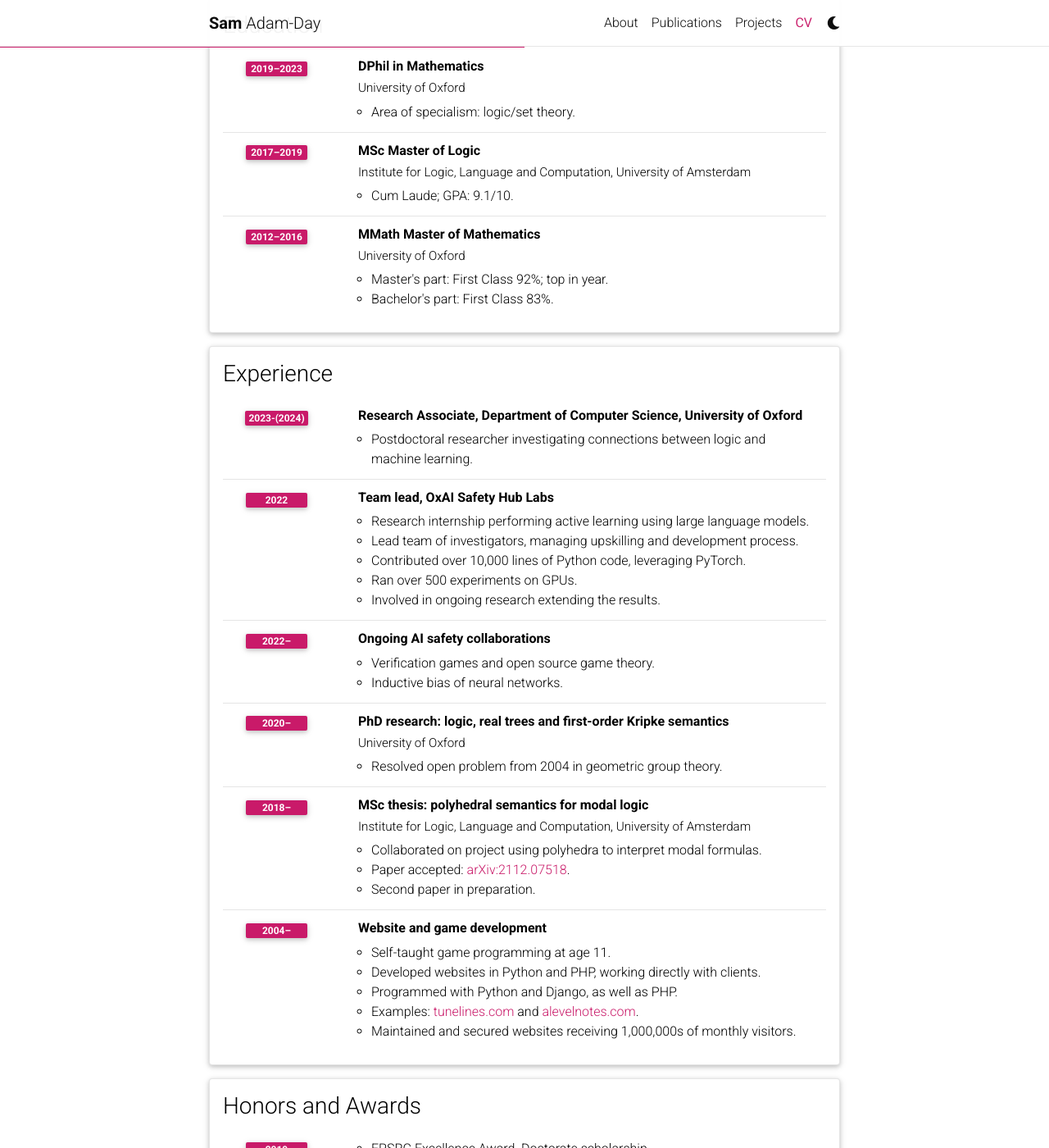
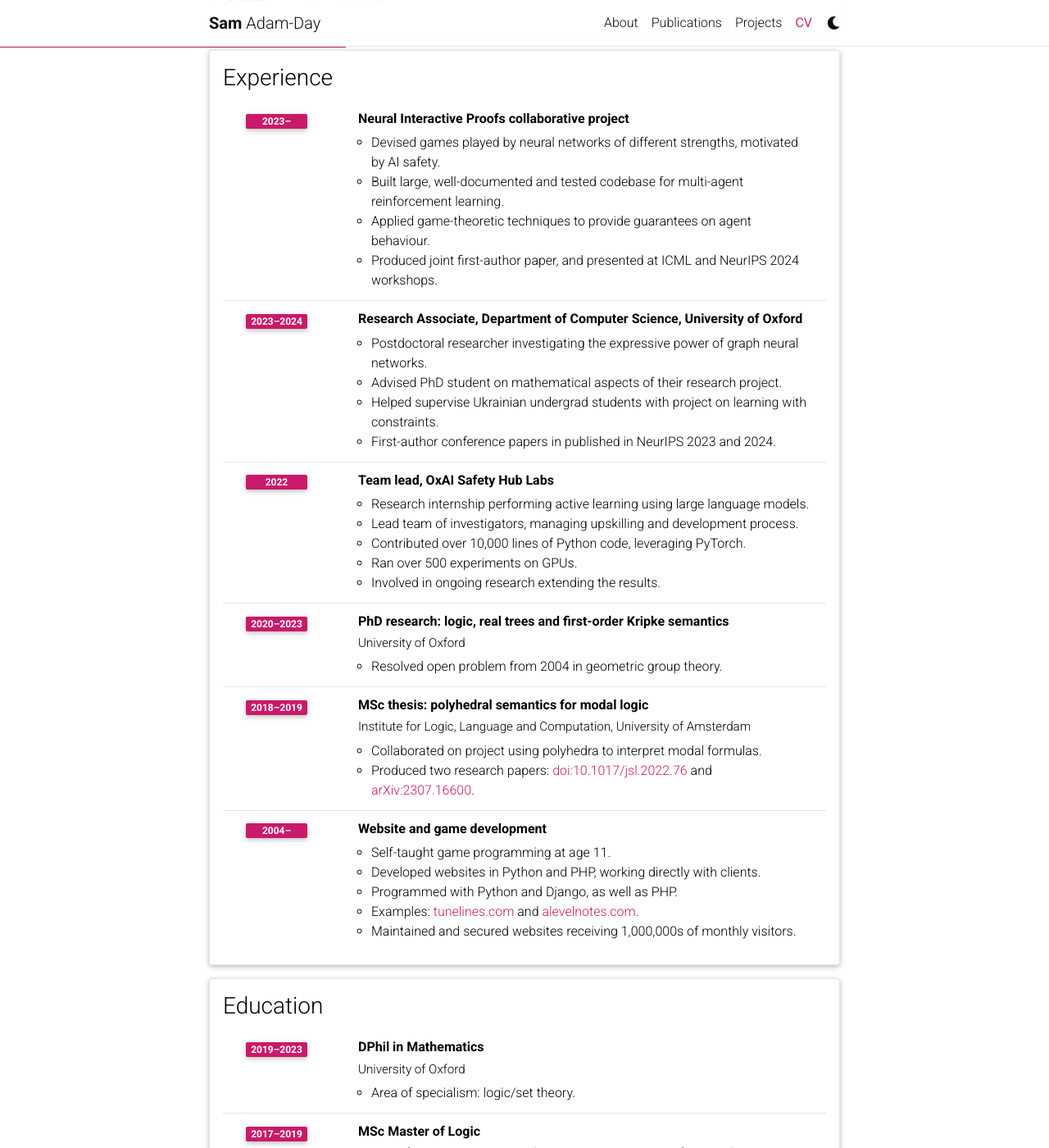
Before and after one commit to SamAdamDay/SamAdamDay.github.io, a Jekyll site: the page built from _pages/cv.md, in a window 1280 px wide and 1400 px high, scrolled down 364 px. Shown: the whole window at 82% size. Built offline with Jekyll 4.4.1, drawn with Linux system fonts in a browser that asks for light colours; comment, search, counter and statistics services are not loaded; a style sheet for code colours, icons or effects is not loaded; some of the changed text lies outside the part shown.

Commit message:
Updated CV

```diff
--- a/_data/cv.yml
+++ b/_data/cv.yml
@@ -4,7 +4,59 @@
     - name: Full Name
       value: Sam Adam-Day
     - name: Languages
-      value: English, Spanish, Welsh
+      value: English, Spanish, Welsh, Arabic
+    - name: Email
+      value: "<a href='mailto:me@samadamday.com'>me@samadamday.com</a>"
+    - name: GitHub
+      value: "<a href='https://github.com/SamAdamDay'>SamAdamDay</a>"
+
+- title: Experience
+  type: time_table
+  contents:
+    - title: Neural Interactive Proofs collaborative project
+      year: 2023–
+      description:
+        - Devised games played by neural networks of different strengths, motivated by AI safety.
+        - Built large, well-documented and tested codebase for multi-agent reinforcement learning.
+        - Applied game-theoretic techniques to provide guarantees on agent behaviour.
+        - Produced joint first-author paper, and presented at ICML and NeurIPS 2024 workshops.
+    - title: Research Associate, Department of Computer Science, University of Oxford
+      year: 2023–2024
+      description:
+        - Postdoctoral researcher investigating the expressive power of graph neural networks.
+        - Advised PhD student on mathematical aspects of their research project.
+        - Helped supervise Ukrainian undergrad students with project on learning with constraints.
+        - First-author conference papers in published in NeurIPS 2023 and 2024.
+    - title: Team lead, OxAI Safety Hub Labs
+      year: 2022
+      description:
+        - Research internship performing active learning using large language models.
+        - Lead team of investigators, managing upskilling and development process.
+        - Contributed over 10,000 lines of Python code, leveraging PyTorch.
+        - Ran over 500 experiments on GPUs.
+        - Involved in ongoing research extending the results.
+
+    - title: "PhD research: logic, real trees and first-order Kripke semantics"
+      institution: University of Oxford
+      year: 2020–2023
+      description:
+        - Resolved open problem from 2004 in geometric group theory.
+
+    - title: "MSc thesis: polyhedral semantics for modal logic"
+      institution: Institute for Logic, Language and Computation, University of Amsterdam
+      year: 2018–2019
+      description:
+        - Collaborated on project using polyhedra to interpret modal formulas.
+        - "Produced two research papers: <a href='https://doi.org/10.1017/jsl.2022.76'>doi:10.1017/jsl.2022.76</a> and <a href='https://arxiv.org/abs/2307.16600'>arXiv:2307.16600</a>."
+
+    - title: Website and game development
+      year: 2004–
+      description:
+        - Self-taught game programming at age 11.
+        - Developed websites in Python and PHP, working directly with clients.
+        - Programmed with Python and Django, as well as PHP.
+        - "Examples: <a href='https://tunelines.com/'>tunelines.com</a> and <a href='https://alevelnotes.com/'>alevelnotes.com</a>."
+        - Maintained and secured websites receiving 1,000,000s of monthly visitors.
 
 - title: Education
   type: time_table
@@ -26,54 +78,13 @@
         - "Master's part: First Class 92%; top in year."
         - "Bachelor's part: First Class 83%."
 
-- title: Experience
-  type: time_table
-  contents:
-    - title: Research Associate, Department of Computer Science, University of Oxford
-      year: 2023-(2024)
-      description:
-        - Postdoctoral researcher investigating connections between logic and machine learning.
-    - title: Team lead, OxAI Safety Hub Labs
-      year: 2022
-      description:
-        - Research internship performing active learning using large language models.
-        - Lead team of investigators, managing upskilling and development process.
-        - Contributed over 10,000 lines of Python code, leveraging PyTorch.
-        - Ran over 500 experiments on GPUs.
-        - Involved in ongoing research extending the results.
-
-    - title: "Ongoing AI safety collaborations"
-      year: 2022–
-      description:
-        - Verification games and open source game theory.
-        - Inductive bias of neural networks.
-
-    - title: "PhD research: logic, real trees and first-order Kripke semantics"
-      institution: University of Oxford
-      year: 2020–
-      description:
-        - Resolved open problem from 2004 in geometric group theory.
-
-    - title: "MSc thesis: polyhedral semantics for modal logic"
-      institution: Institute for Logic, Language and Computation, University of Amsterdam
-      year: 2018–
-      description:
-        - Collaborated on project using polyhedra to interpret modal formulas.
-        - "Paper accepted: <a href='https://arxiv.org/abs/2112.07518'>arXiv:2112.07518</a>."
-        - Second paper in preparation.
-
-    - title: Website and game development
-      year: 2004–
-      description:
-        - Self-taught game programming at age 11.
-        - Developed websites in Python and PHP, working directly with clients.
-        - Programmed with Python and Django, as well as PHP.
-        - "Examples: <a href='https://tunelines.com/'>tunelines.com</a> and <a href='https://alevelnotes.com/'>alevelnotes.com</a>."
-        - Maintained and secured websites receiving 1,000,000s of monthly visitors.
-
 - title: Honors and Awards
   type: time_table
   contents:
+    - year: 2024
+      items:
+        - Long-Term Future Fund grant recipient.
+        - OpenAI Superalignment Fast Grant recipient.
     - year: 2019
       items:
         - EPSRC Excellence Award. Doctorate scholarship.
```
Also changed, not shown: 1 other file.
